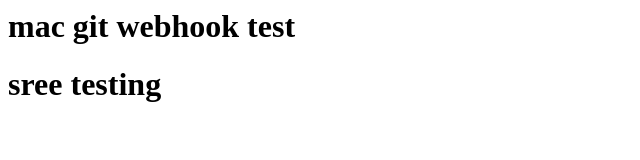
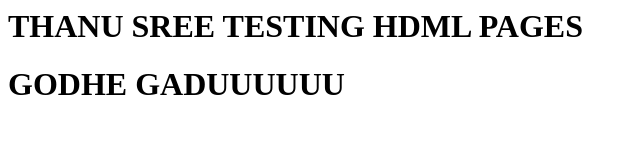
Before and after one commit to cvand91742/webserver-jenkins-test, a plain HTML site: page index.html in a window 1280 px wide. Shown: the whole page, without its empty margins (0-640 px from the left). Drawn offline with Linux system fonts and the light colour scheme.

Commit message:
test-sree

```diff
--- a/index.html
+++ b/index.html
@@ -1,2 +1,2 @@
-<h1> mac git webhook test </h1>
-<h1>  sree testing </h2>
+<h1> THANU SREE TESTING HDML PAGES </h1>
+<h1>  GODHE GADUUUUUU</h2>
```
